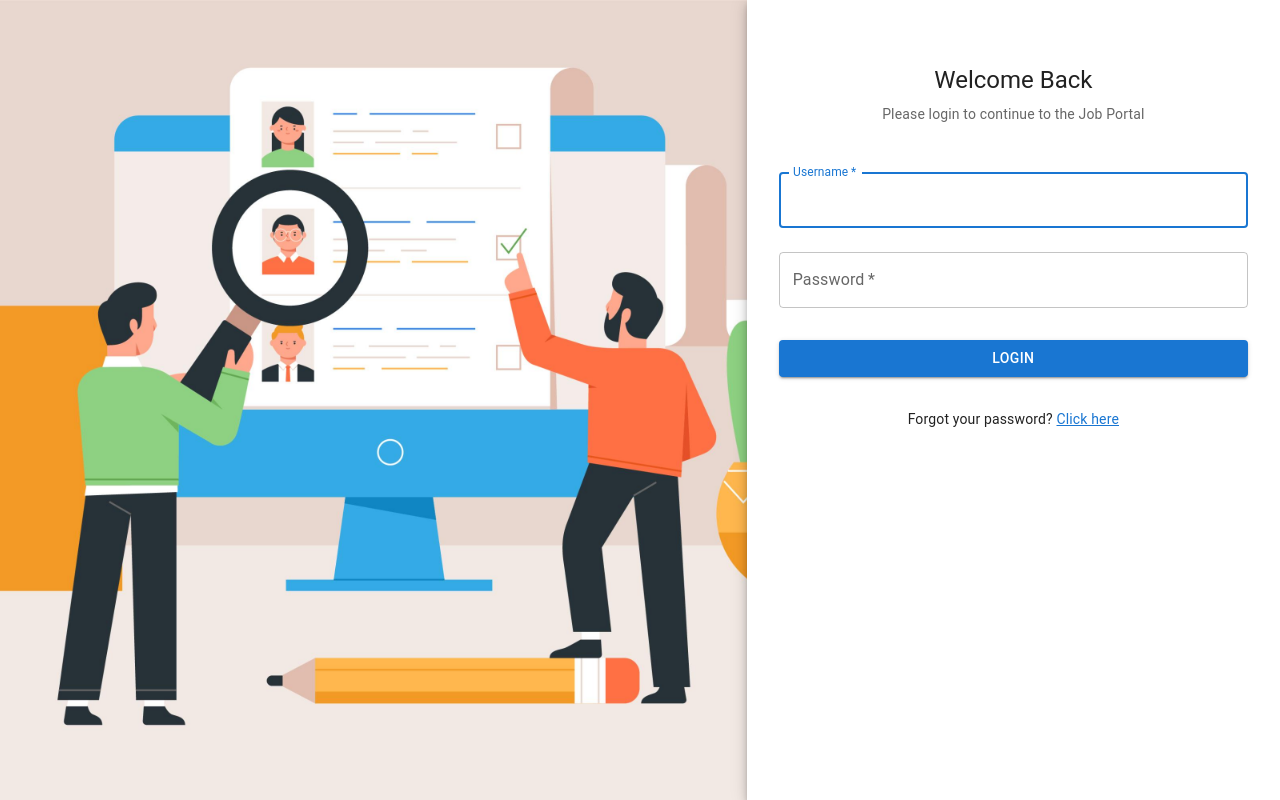
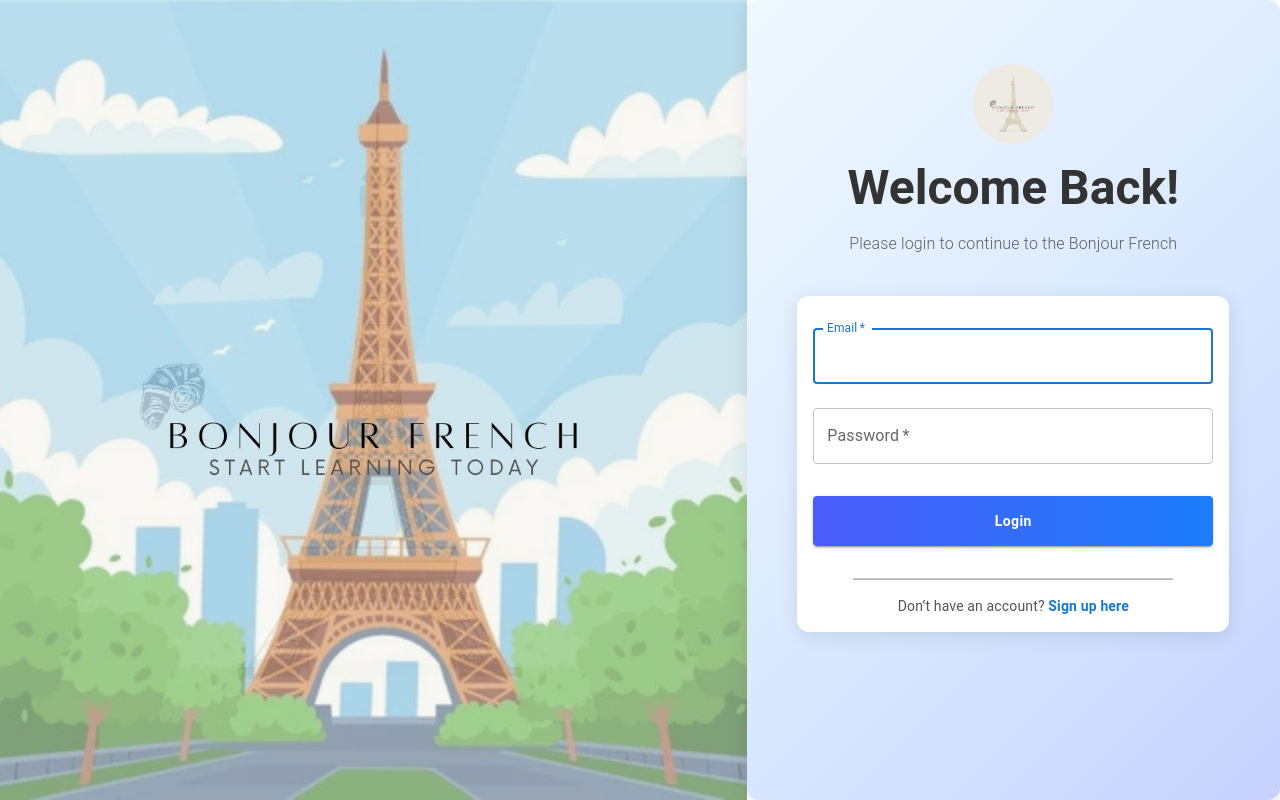
Before and after one commit to Sourabh-Kumar7/Bonjour-French, a React (Create React App) app in the folder client/: page /login in a window 1280 px wide. Built offline with nearby package versions, Linux system fonts and the light colour scheme.

Commit message:
Updated LoginPage.js and added background and logo images

```diff
--- a/client/src/pages/LoginPage.js
+++ b/client/src/pages/LoginPage.js
@@ -1,6 +1,155 @@
+// import React, { useState, useEffect } from "react";
+// import { useNavigate } from "react-router-dom";
+// import { TextField, Button, Typography, Box, Paper, Grid } from "@mui/material";
+// import axios from "axios";
+// import { useDispatch } from "react-redux";
+// import { loginSuccess } from "../redux/authSlice";
+
+// const LoginPage = () => {
+//   const navigate = useNavigate();
+//   const dispatch = useDispatch();
+//   const [credentials, setCredentials] = useState({ username: "", password: "" });
+//   const [error, setError] = useState("");
+
+//   useEffect(() => {
+//     // Check if the user is already logged in by looking into localStorage
+//     const storedUser = localStorage.getItem("user");
+//     if (storedUser) {
+//       const { role } = JSON.parse(storedUser); // Retrieve role from localStorage
+//       if (role === "admin") {
+//         navigate("/admin-dashboard");
+//       } else if (role === "employee") {
+//         navigate("/home");
+//       }
+//     }
+//   }, [navigate]);
+
+//   const handleInputChange = (e) => {
+//     setCredentials({ ...credentials, [e.target.name]: e.target.value });
+//   };
+
+//   const handleLogin = async (e) => {
+//     e.preventDefault();
+//     try {
+//       const response = await axios.post("http://localhost:5001/api/v1/auth/login", credentials);
+
+//       if (response.data.message === "Login successful") {
+//         const { name, email, type } = response.data.user;
+//         const role = type;
+
+//         dispatch(loginSuccess({ user: { name, email }, role }));
+
+//         localStorage.setItem("user", JSON.stringify({ name, email, role }));
+
+//         if (role === "admin") {
+//           navigate("/admin-dashboard");
+//         } else if (role === "employee") {
+//           navigate("/home");
+//         }
+//       } else {
+//         setError("Invalid username or password");
+//       }
+//     } catch (err) {
+//       const errorMessage = err.response?.data?.error || "Something went wrong. Please try again.";
+//       setError(errorMessage);
+//     }
+//   };
+
+//   return (
+//     <Grid container component="main" sx={{ height: "100vh" }}>
+//       {/* Background Section */}
+//       <Grid
+//         item
+//         xs={false}
+//         sm={4}
+//         md={7}
+//         sx={{
+//           backgroundImage: 'url(/pic.jpg)',
+//           backgroundRepeat: "no-repeat",
+//           backgroundColor: (t) => t.palette.grey[800],
+//           backgroundSize: "cover",
+//           backgroundPosition: "center",
+//         }}
+//       />
+
+//       {/* Login Section */}
+//       <Grid item xs={12} sm={8} md={5} component={Paper} elevation={6} square>
+//         <Box
+//           sx={{
+//             my: 8,
+//             mx: 4,
+//             display: "flex",
+//             flexDirection: "column",
+//             alignItems: "center",
+//           }}
+//         >
+//           <Typography component="h1" variant="h5" gutterBottom>
+//             Welcome Back
+//           </Typography>
+//           <Typography variant="body2" color="textSecondary" sx={{ mb: 3 }}>
+//             Please login to continue to the Job Portal
+//           </Typography>
+
+//           <Box component="form" onSubmit={handleLogin} sx={{ mt: 1 }}>
+//             <TextField
+//               margin="normal"
+//               required
+//               fullWidth
+//               id="username"
+//               label="Username"
+//               name="username"
+//               autoComplete="username"
+//               autoFocus
+//               value={credentials.username}
+//               onChange={handleInputChange}
+//             />
+//             <TextField
+//               margin="normal"
+//               required
+//               fullWidth
+//               name="password"
+//               label="Password"
+//               type="password"
+//               id="password"
+//               autoComplete="current-password"
+//               value={credentials.password}
+//               onChange={handleInputChange}
+//             />
+
+//             {error && (
+//               <Typography color="error" variant="body2" sx={{ mt: 1 }}>
+//                 {error}
+//               </Typography>
+//             )}
+
+//             <Button
+//               type="submit"
+//               fullWidth
+//               variant="contained"
+//               color="primary"
+//               sx={{ mt: 3, mb: 2 }}
+//             >
+//               Login
+//             </Button>
+
+//             <Typography variant="body2" align="center" sx={{ mt: 2 }}>
+//               Forgot your password?{" "}
+//               <a href="#!" style={{ color: "#1976d2" }}>
+//                 Click here
+//               </a>
+//             </Typography>
+//           </Box>
+//         </Box>
+//       </Grid>
+//     </Grid>
+//   );
+// };
+
+// export default LoginPage;
+
 import React, { useState, useEffect } from "react";
 import { useNavigate } from "react-router-dom";
-import { TextField, Button, Typography, Box, Paper, Grid } from "@mui/material";
+import { TextField, Button, Typography, Box, Paper, Grid, Divider } from "@mui/material";
 import axios from "axios";
 import { useDispatch } from "react-redux";
 import { loginSuccess } from "../redux/authSlice";
@@ -12,10 +161,9 @@
   const [error, setError] = useState("");
 
   useEffect(() => {
-    // Check if the user is already logged in by looking into localStorage
     const storedUser = localStorage.getItem("user");
     if (storedUser) {
-      const { role } = JSON.parse(storedUser); // Retrieve role from localStorage
+      const { role } = JSON.parse(storedUser);
       if (role === "admin") {
         navigate("/admin-dashboard");
       } else if (role === "employee") {
@@ -56,7 +204,7 @@
   };
 
   return (
-    <Grid container component="main" sx={{ height: "100vh" }}>
+    <Grid container sx={{ height: "100vh" }}>
       {/* Background Section */}
       <Grid
         item
@@ -64,16 +212,28 @@
         sm={4}
         md={7}
         sx={{
-          backgroundImage: 'url(/pic.jpg)',
+          backgroundImage: 'url(/bf.jpg)', // Replace with your illustration path
           backgroundRepeat: "no-repeat",
-          backgroundColor: (t) => t.palette.grey[800],
           backgroundSize: "cover",
           backgroundPosition: "center",
         }}
       />
 
       {/* Login Section */}
-      <Grid item xs={12} sm={8} md={5} component={Paper} elevation={6} square>
+      <Grid
+        item
+        xs={12}
+        sm={8}
+        md={5}
+        component={Paper}
+        elevation={6}
+        square
+        sx={{
+          background: "linear-gradient(135deg, #f0f8ff, #dbeafe, #c7d2fe)", // Updated gradient
+          boxShadow: "0px 4px 20px rgba(0, 0, 0, 0.1)", // Added shadow for depth
+          borderRadius: "12px", // Rounded corners
+        }}
+      >
         <Box
           sx={{
             my: 8,
@@ -83,25 +243,52 @@
             alignItems: "center",
           }}
         >
-          <Typography component="h1" variant="h5" gutterBottom>
-            Welcome Back
+          <img
+            src="/logo.jpeg"
+            alt="Bonjour French Logo"
+            style={{ width: "80px", marginBottom: "16px", borderRadius: "50%" }}
+          />
+
+          <Typography
+            component="h1"
+            variant="h3"
+            sx={{ fontWeight: "700", mb: 2, color: "#333" }}
+          >
+            Welcome Back!
           </Typography>
-          <Typography variant="body2" color="textSecondary" sx={{ mb: 3 }}>
-            Please login to continue to the Job Portal
+          <Typography
+            variant="body1"
+            color="textSecondary"
+            sx={{ mb: 4, textAlign: "center", fontWeight: "300", fontSize: "1rem" }}
+          >
+            Please login to continue to the Bonjour French
           </Typography>
 
-          <Box component="form" onSubmit={handleLogin} sx={{ mt: 1 }}>
+          <Box
+            component="form"
+            onSubmit={handleLogin}
+            sx={{
+              mt: 1,
+              width: "100%",
+              maxWidth: "400px",
+              padding: "16px",
+              backgroundColor: "white",
+              borderRadius: "12px",
+              boxShadow: "0px 4px 20px rgba(0, 0, 0, 0.1)",
+            }}
+          >
             <TextField
               margin="normal"
               required
               fullWidth
               id="username"
-              label="Username"
+              label="Email"
               name="username"
-              autoComplete="username"
+              autoComplete="email"
               autoFocus
               value={credentials.username}
               onChange={handleInputChange}
+              sx={{ borderRadius: "8px" }}
             />
             <TextField
               margin="normal"
@@ -114,6 +301,7 @@
               autoComplete="current-password"
               value={credentials.password}
               onChange={handleInputChange}
+              sx={{ borderRadius: "8px" }}
             />
 
             {error && (
@@ -126,16 +314,49 @@
               type="submit"
               fullWidth
               variant="contained"
-              color="primary"
-              sx={{ mt: 3, mb: 2 }}
+              sx={{
+                mt: 3,
+                mb: 2,
+                textTransform: "none",
+                fontWeight: "bold",
+                padding: "0.8rem",
+                background: "linear-gradient(90deg, #4c5cfa, #1c7dfa)",
+                ":hover": {
+                  background: "linear-gradient(90deg, #1c7dfa, #4c5cfa)",
+                },
+              }}
             >
               Login
             </Button>
 
-            <Typography variant="body2" align="center" sx={{ mt: 2 }}>
-              Forgot your password?{" "}
-              <a href="#!" style={{ color: "#1976d2" }}>
-                Click here
+            <Divider
+              sx={{
+                width: "80%",
+                mx: "auto",
+                my: 2,
+                backgroundColor: "rgba(0, 0, 0, 0.2)",
+                height: "1px",
+              }}
+            />
+
+            <Typography
+              variant="body2"
+              align="center"
+              sx={{
+                mt: 2,
+                color: "#555",
+              }}
+            >
+              Don’t have an account?{" "}
+              <a
+                href="#!"
+                style={{
+                  color: "#1976d2",
+                  textDecoration: "none",
+                  fontWeight: "bold",
+                }}
+              >
+                Sign up here
               </a>
             </Typography>
           </Box>
```
Also changed, not shown: client/public/bf.jpg (added), client/public/logo.jpeg (added).
